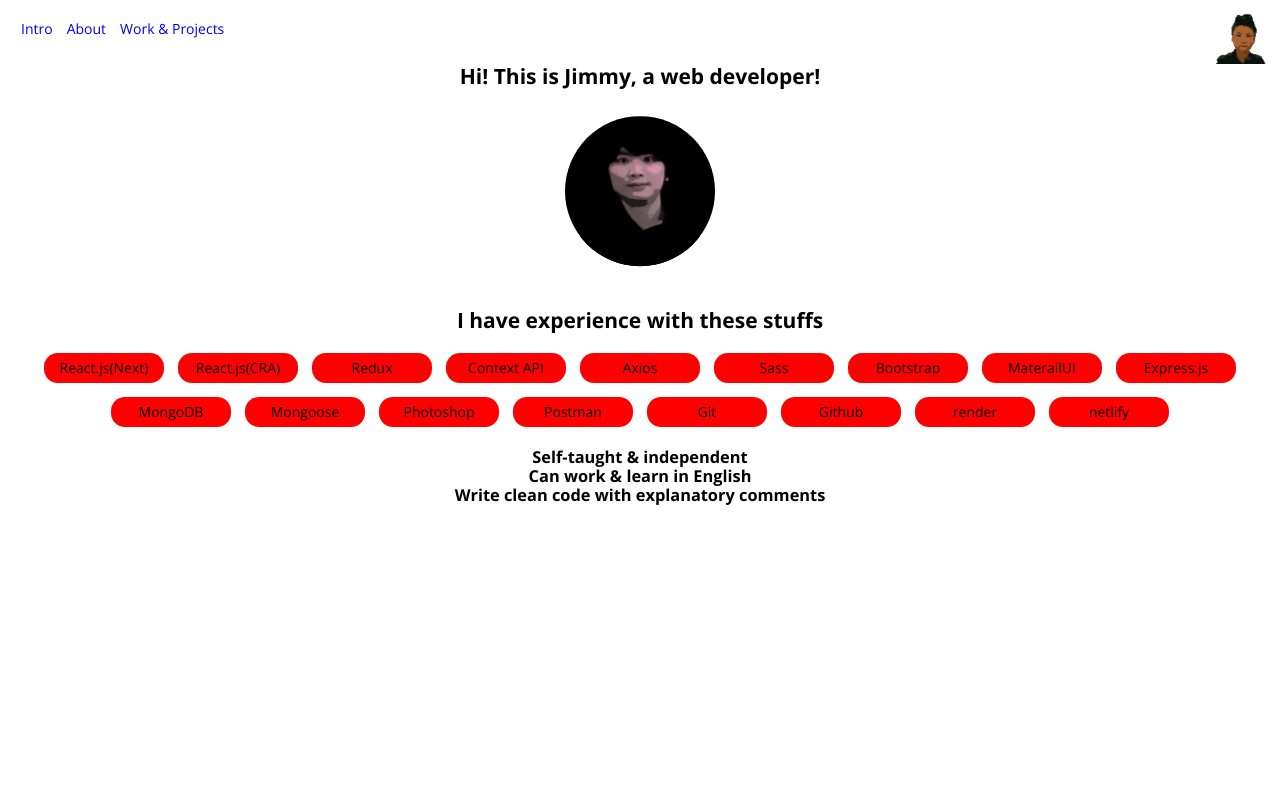
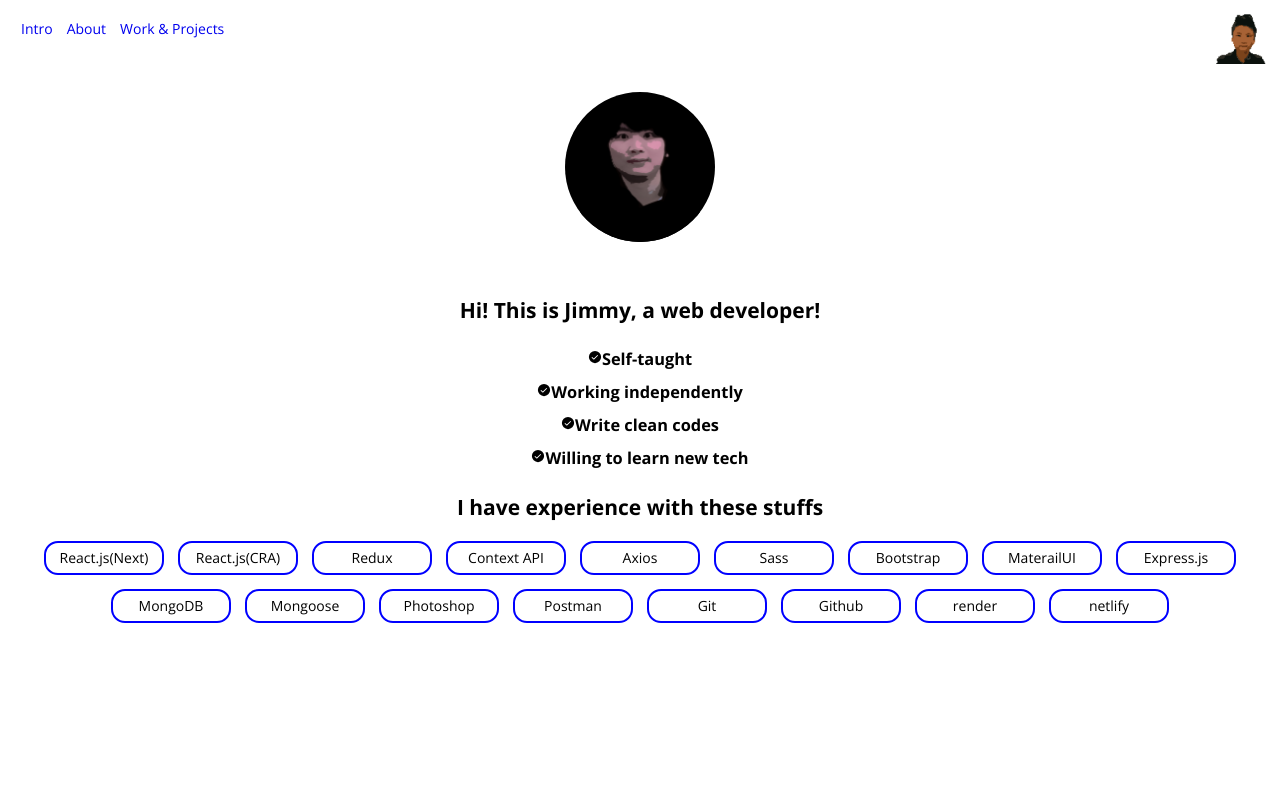
Before and after one commit to jimmyisdev/jimmy_resume2023, a Next.js app: page / in a window 1280 px wide. Shown: the top 800 px of the page. Built offline with nearby package versions, Linux system fonts and the light colour scheme.

Commit message:
Initial/preliminary_step done

```diff
--- a/src/components/Footer/Footer.module.scss
+++ b/src/components/Footer/Footer.module.scss
@@ -2,6 +2,7 @@
   padding: 1rem;
   span {
     align-items: center;
+    margin-bottom: 1rem;
   }
 }
 .footer_icon {
--- a/src/components/Intro/Intro.module.scss
+++ b/src/components/Intro/Intro.module.scss
@@ -8,7 +8,7 @@
 
 .tool_item {
   width: 120px;
-  background-color: red;
+  border: 2px solid blue;
   margin: 0.5rem;
   padding: 0.5rem;
   border-radius: 1rem;
@@ -22,3 +22,14 @@
   margin: 2rem;
 
 }
+
+.feature_container{
+  li{
+    margin-bottom: 1rem;
+  }
+
+}
+
+.intro_phrase{
+  margin: 2rem;
+}
--- a/src/components/Intro/Intro.tsx
+++ b/src/components/Intro/Intro.tsx
@@ -1,14 +1,11 @@
 import Image from "next/image";
 import styles from "../Intro/Intro.module.scss";
 import { toolsData } from "./toolData";
-
+import { VscPassFilled } from "react-icons/vsc";
 const Intro = () => {
   return (
     <div className={`page ${styles.intro}`}>
       <section className="flex_column">
-        <div>
-          <h1>Hi! This is Jimmy, a web developer!</h1>
-        </div>
         <div className={`flex_column ${styles.main_img}`}>
           <Image
             className={styles.logo}
@@ -19,6 +16,27 @@ const Intro = () => {
             priority
           />
         </div>
+        <ul className={`flex_column ${styles.feature_container}`}>
+          <div className={`flex_column ${styles.intro_phrase}`}>
+            <h1>Hi! This is Jimmy, a web developer!</h1>
+          </div>
+          <li className={`flex_row`}>
+            <VscPassFilled />
+            <h3>Self-taught</h3>
+          </li>
+          <li className={`flex_row`}>
+            <VscPassFilled />
+            <h3>Working independently</h3>
+          </li>
+          <li className={`flex_row`}>
+            <VscPassFilled />
+            <h3>Write clean codes</h3>
+          </li>
+          <li className={`flex_row`}>
+            <VscPassFilled />
+            <h3>Willing to learn new tech</h3>
+          </li>
+        </ul>
       </section>
 
       <section className={`sect`}>
@@ -35,19 +53,6 @@ const Intro = () => {
           })}
         </div>
       </section>
-      <section className={`sect`}>
-        <ul className="flex_column">
-          <li>
-            <h3>Self-taught & independent</h3>
-          </li>
-          <li>
-            <h3>Can work & learn in English</h3>
-          </li>
-          <li>
-            <h3>Write clean code with explanatory comments</h3>
-          </li>
-        </ul>
-      </section>
     </div>
   );
 };
--- a/src/components/Work/Work.module.scss
+++ b/src/components/Work/Work.module.scss
@@ -24,13 +24,15 @@
 .project_item {
   width: 220px;
   height: 220px;
-  background-color: gray;
+  border: 1px solid blue;
+
   margin: 0.5rem;
   padding: 1rem;
   border-radius: 1rem;
   .tool_item{
     margin: .5rem;
-    background-color: red;
+    padding: .5rem;
+    border: 1px solid red;
   }
 }
 
```
